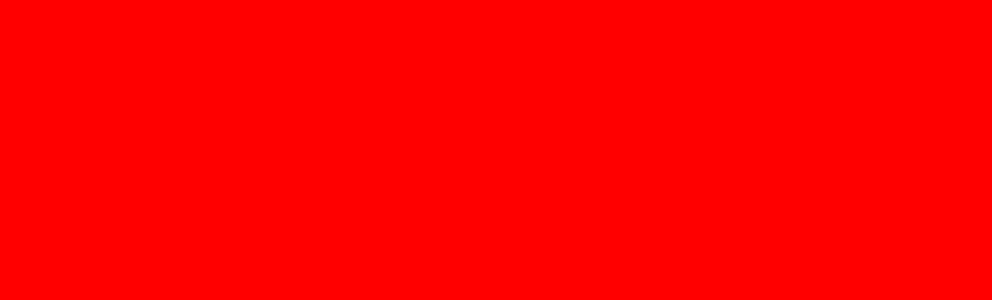
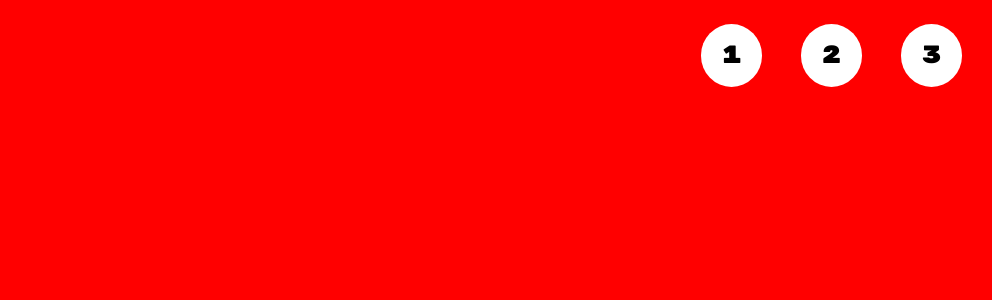
Before and after one commit to GinoGreen/htmlcss-shoes, a plain HTML site: page index.html in a window 1280 px wide. Shown: the top 300 px of the page, without its empty margins (288-1280 px from the left). Drawn offline with Linux system fonts and the light colour scheme.

Commit message:
Shoes esercitazione completata

```diff
--- a/css/style.css
+++ b/css/style.css
@@ -12,18 +12,9 @@ body {
    font-family: 'Rubik Mono One', sans-serif;
 }
 
-.container {
-   width: 50%;
-   margin: auto;
-}
-
 .box {
    height: 100vh;
    position: relative;
-}
-
-.title {
-   color: yellow;
 }
 
 #red {
@@ -38,6 +29,41 @@ body {
    background-color: yellow;
 }
 
+/* HEADER  */
+header {
+   z-index: 500;
+   padding-top: 40px;
+   position: fixed;
+   right: 30px;
+}
+
+header ul {
+   list-style: none;
+}
+
+header ul li {
+   display: inline-block;
+   margin-left: 25px;
+}
+
+header ul li a {
+   padding: 16px 20px;
+   text-decoration: none;
+   font-size: 25px;
+   color: black;
+   background-color: #FFF;
+   border-radius: 50%;
+}
+
+a:hover {
+   color: blue;
+}
+
+a:active {
+   color: red;
+}
+
+/* BOX ********  */
 .box .contained img {
    width: 100%;
 }
@@ -54,6 +80,11 @@ body {
    text-align: center;
 }
 
+/* TITLE************ */
+.title {
+   color: yellow;
+}
+
 #yellow .title{
    color: green;
 }
--- a/index.html
+++ b/index.html
@@ -12,17 +12,31 @@
 </head>
 <body>
 
-   <header></header>
+   <header>
+
+      <ul>
+         <li>
+            <a href="#red">1</a>
+         </li>
+         <li>
+            <a href="#green">2</a>
+         </li>
+         <li>
+            <a href="#yellow">3</a>
+         </li>
+      </ul>
+
+   </header>
+
+
 
    <main>
 
       <div id="red" class="box">
 
-         <div class="container">
-
          <div class="contained">
 
-               <img src="img/01.png" alt="scarpa">
+               img src="img/01.png" alt="scarpa">
             <h2 class="title">
                il nostro modello di punta
             </h2>
@@ -30,11 +44,8 @@
          </div>
 
       </div>
-      </div>
 
       <div id="green" class="box">
-
-         <div class="container">
 
          <div class="contained">
 
@@ -46,11 +57,8 @@
          </div>
 
       </div>
-      </div>
 
       <div id="yellow" class="box">
-
-         <div class="container">
 
          <div class="contained">
 
@@ -62,7 +70,6 @@
          </div>
 
       </div>
-      </div>
 
    </main>
 
```
Lines whose indentation alone changed are shown as unchanged.
